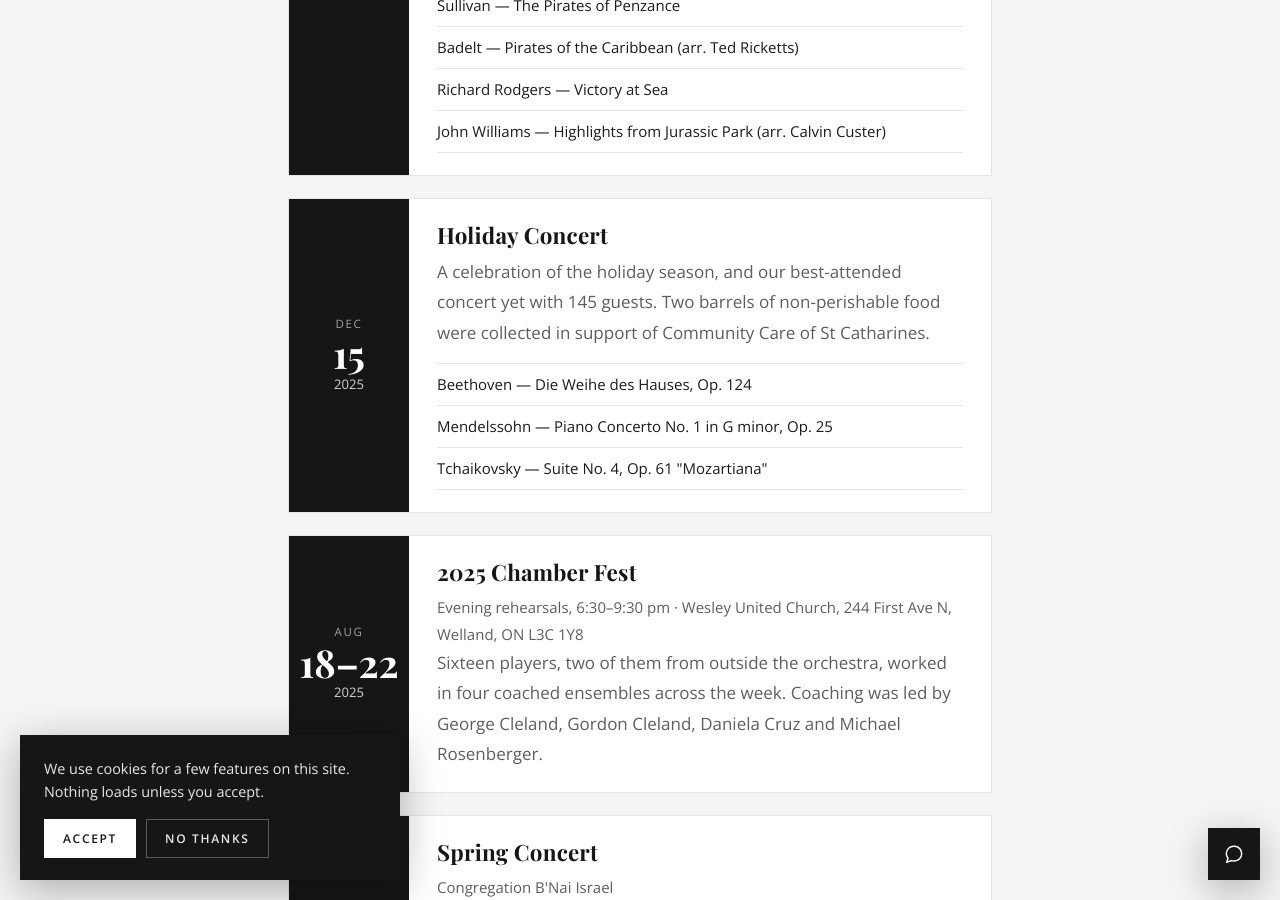
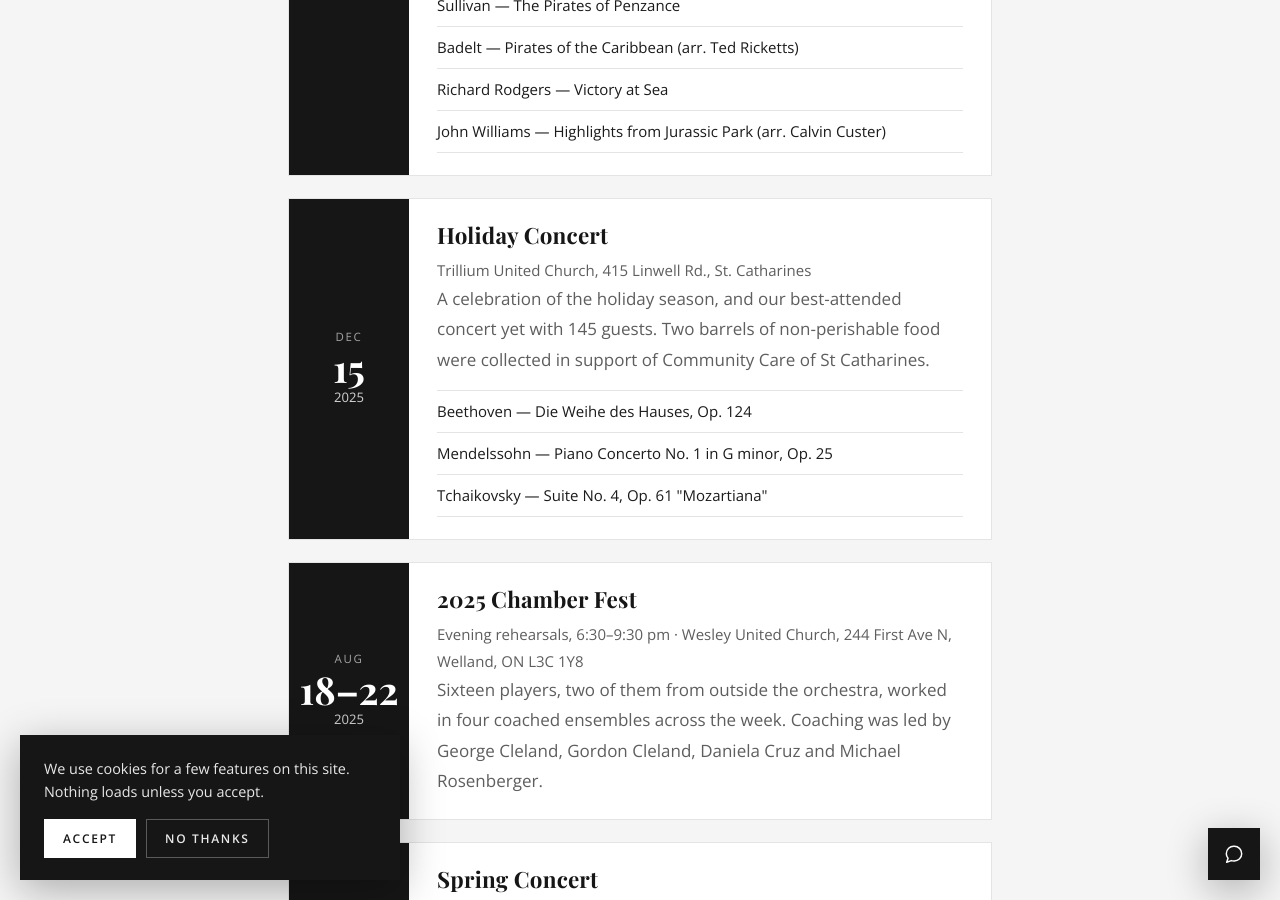
Before and after one commit to peninsulaorchestra/peninsulaorchestra.github.io, a Jekyll site: the page built from events.html, in a window 1280 px wide and 900 px high, scrolled down 2749 px. Built offline with Jekyll 4.4.1, drawn with Linux system fonts in a browser that asks for light colours.

Commit message:
Set the December 2025 concert venue to Trillium United Church
Co-Authored-By: Claude Opus 5 (1M context) <noreply@anthropic.com>

```diff
--- a/_data/past_events.yml
+++ b/_data/past_events.yml
@@ -59,9 +59,10 @@
     - Richard Rodgers — Victory at Sea
     - John Williams — Highlights from Jurassic Park (arr. Calvin Custer)
 
-# TODO: confirm venue
 - title: Holiday Concert
   date: 2025-12-15
+  venue: Trillium United Church
+  address: 415 Linwell Rd., St. Catharines
   description: >-
     A celebration of the holiday season, and our best-attended concert yet with
     145 guests. Two barrels of non-perishable food were collected in support of
```
